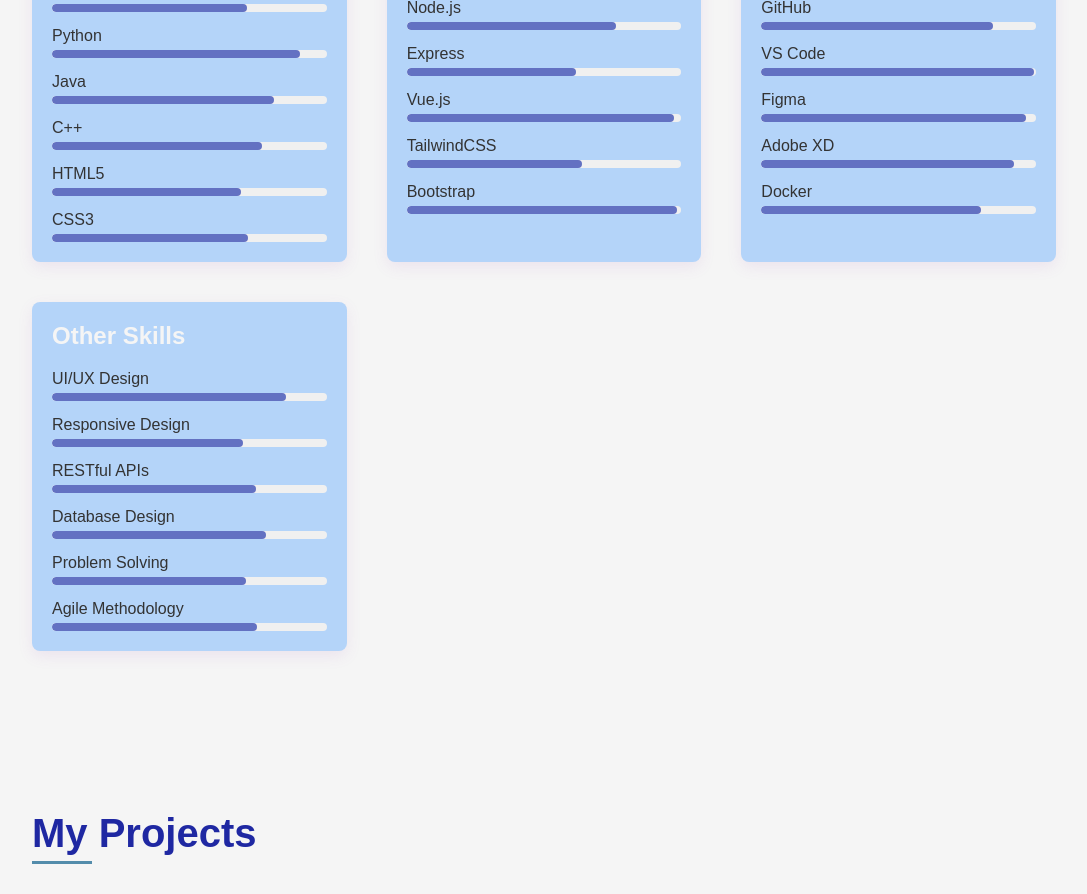
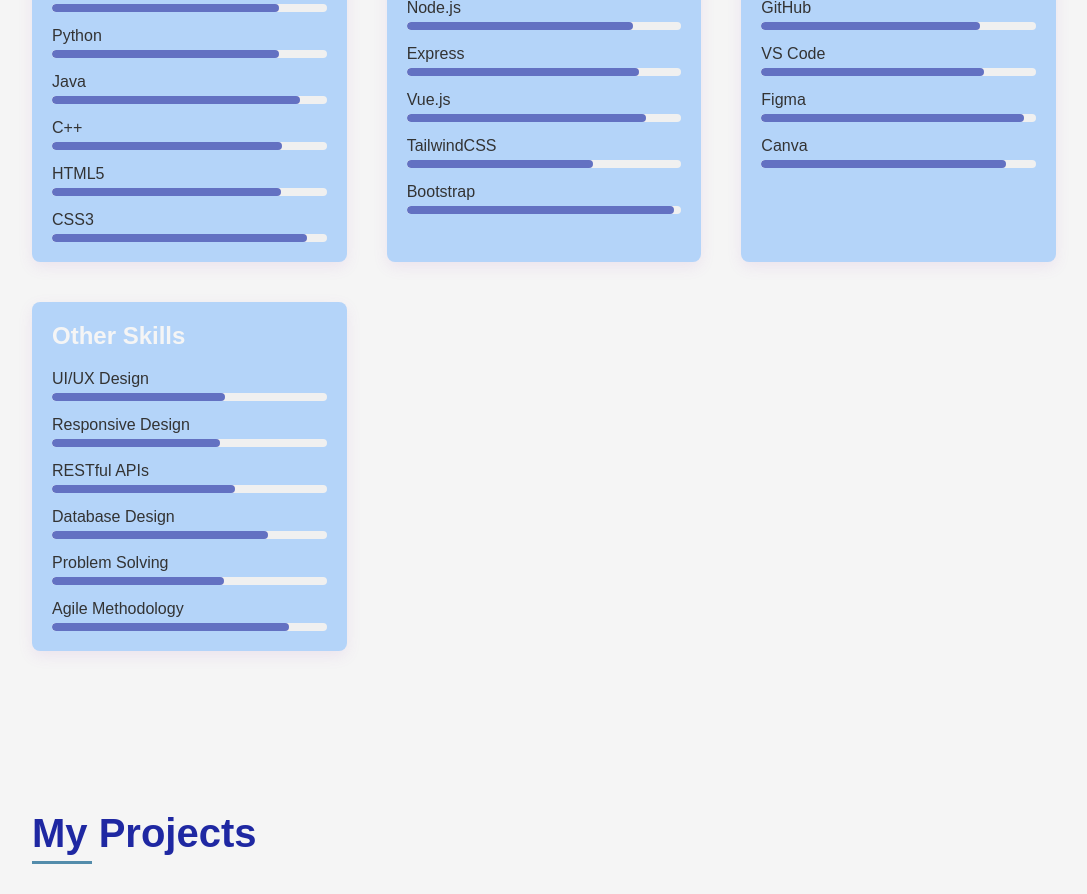
Before and after one commit to NethuDinsara/portfolio, a React (Vite) app: page / in a window 1280 px wide. Shown: the part 1880-2774 px from the top of the page, without its empty margins (96-1183 px from the left). Built offline with nearby package versions, Linux system fonts and the light colour scheme.

Commit message:
updated some components

```diff
--- a/src/components/Contact.jsx
+++ b/src/components/Contact.jsx
@@ -62,10 +62,9 @@
         <div className="contact-content">
           <div className="contact-info">
             <h3>Let's Connect</h3>
-            {/* <p>
-              I'm currently looking for software engineering internship opportunities. If you have an opening
-              or just want to chat about tech, feel free to reach out!
-            </p> */}
+            <p>
+              Feel Free to reach out using given links.
+            </p>
 
             <div className="contact-details">
               <div className="contact-item">
--- a/src/components/Skills.jsx
+++ b/src/components/Skills.jsx
@@ -28,7 +28,7 @@
   const skills = [
     { category: "Programming Languages", items: ["JavaScript", "Python", "Java", "C++", "HTML5", "CSS3"] },
     { category: "Frameworks & Libraries", items: ["React.js", "Node.js", "Express", "Vue.js", "TailwindCSS", "Bootstrap"] },
-    { category: "Tools & Technologies", items: ["Git", "GitHub", "VS Code", "Figma", "Adobe XD", "Docker"] },
+    { category: "Tools & Technologies", items: ["Git", "GitHub", "VS Code", "Figma","Canva"] },
     { category: "Other Skills", items: ["UI/UX Design", "Responsive Design", "RESTful APIs", "Database Design", "Problem Solving", "Agile Methodology"] }
   ];
 
--- a/src/index.css
+++ b/src/index.css
@@ -258,11 +258,12 @@
   padding-top: 120px;
   /* background: linear-gradient(135deg, var(--white) 0%, var(--white) 100%); */
   color: var(--text-dark);
+
 }
 
 .hero-content {
   flex: 1;
-  max-width: 1200px;
+  max-width: 1400px;
 }
 
 .intro {
```
